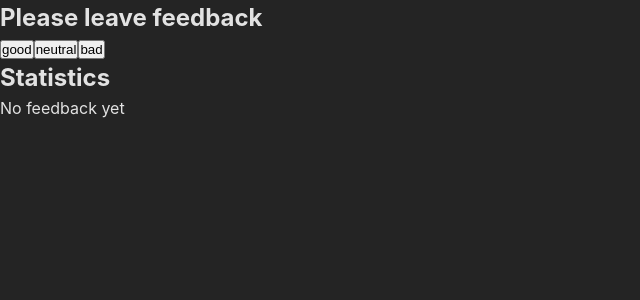
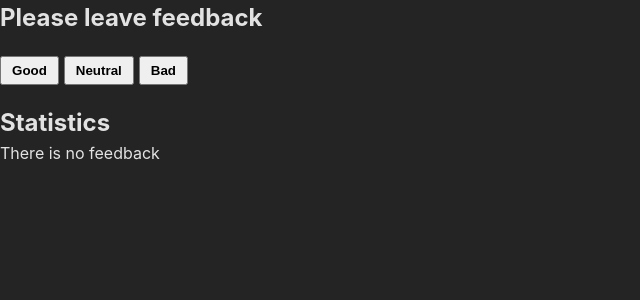
Before and after one commit to DorianDevUA/goit-react-hw-04-phonebook, a React (Vite) app: page / in a window 1280 px wide. Shown: the top 300 px of the page, without its empty margins (0-640 px from the left). Built offline with nearby package versions, Linux system fonts and the light colour scheme.

Commit message:
finished homework-02 task-01

```diff
--- a/src/components/App/App.jsx
+++ b/src/components/App/App.jsx
@@ -12,46 +12,42 @@ export class App extends Component {
   };
 
   updateFeedback = feedbackType => {
-    console.log(feedbackType);
     this.setState({ [feedbackType]: this.state[feedbackType] + 1 });
   };
 
-  resetFeedback = () => {
-    this.setState({
-      good: 0,
-      neutral: 0,
-      bad: 0,
-    });
+  getFeedbackTypes = () => {
+    return Object.keys(this.state);
   };
 
   countTotalFeedback = () => {
     const { good, neutral, bad } = this.state;
     return good + neutral + bad;
+    // return Object.values(this.state).reduce((acc, feedback) => {
+    //   return acc + feedback;
+    // }, 0);
   };
 
-  countPositiveFeedbackPercentage = (good, totalFeedback) => {
+  countPositiveFeedbackPercentage = () => {
+    const { good } = this.state;
+    const totalFeedback = this.countTotalFeedback();
     return Math.round((good / totalFeedback) * 100);
   };
 
   render() {
     const { good, neutral, bad } = this.state;
-    const options = ['good', 'neutral', 'bad'];
+    const options = this.getFeedbackTypes();
     const totalFeedback = this.countTotalFeedback();
-    const positivePercentage = this.countPositiveFeedbackPercentage(
-      good,
-      totalFeedback,
-    );
+    const positivePercentage = this.countPositiveFeedbackPercentage();
 
     return (
       <>
         <Section title={'Please leave feedback'}>
           <FeedbackOptions
             options={options}
-          totalFeedback={totalFeedback}
             onLeaveFeedback={this.updateFeedback}
-          onResetFeedback={this.resetFeedback}
           />
         </Section>
+
         <Section title={'Statistics'}>
           {totalFeedback ? (
             <Statistics
@@ -62,22 +58,10 @@ export class App extends Component {
               positivePercentage={positivePercentage}
             />
           ) : (
-          <Notification />
+            <Notification message={'There is no feedback'} />
           )}
         </Section>
       </>
     );
   }
 }
-
-//! |Комбінації клавіш VSCode
-// |-----------------------------------
-// |Ctrl + P
-// |Пошук файлів у проєкті
-// |-----------------------------------
-// |Ctrl + B
-// |Відкриття/Закриття Primary Side Bar (Explorer | Файл менеджер)
-// |-----------------------------------
-// |Ctrl + `
-// |Відкриття/Закриття Terminal
-// |-----------------------------------
--- a/src/components/FeedbackOptions/FeedbackOptions.jsx
+++ b/src/components/FeedbackOptions/FeedbackOptions.jsx
@@ -1,21 +1,17 @@
-export function FeedbackOptions({
-  options,
-  totalFeedback,
-  onLeaveFeedback,
-  onResetFeedback,
-}) {
+import { FeedbackBtn, Feedbacks } from './FeedbackOptions.styled';
+
+export function FeedbackOptions({ options, onLeaveFeedback }) {
   return (
-    <>
+    <Feedbacks>
       {options.map(prop => (
-        <button key={prop} type="submit" onClick={() => onLeaveFeedback(prop)}>
+        <FeedbackBtn
+          key={prop}
+          type="submit"
+          onClick={() => onLeaveFeedback(prop)}
+        >
           {prop}
-        </button>
+        </FeedbackBtn>
       ))}
-      {totalFeedback > 0 && (
-        <button type="submit" onClick={onResetFeedback}>
-          Reset
-        </button>
-      )}
-    </>
+    </Feedbacks>
   );
 }
--- a/src/components/FeedbackOptions/FeedbackOptions.styled.jsx
+++ b/src/components/FeedbackOptions/FeedbackOptions.styled.jsx
@@ -0,0 +1,17 @@
+import styled from "styled-components";
+
+export const Feedbacks = styled.div`
+  display: flex;
+  gap: 5px;
+  margin: 20px 0;
+`
+
+export const FeedbackBtn = styled.button`
+  padding: 5px 10px;
+  font-weight: bold;
+  cursor: pointer;
+
+  &::first-letter {
+    text-transform: uppercase;
+  }
+`
--- a/src/components/Notification/Notification.jsx
+++ b/src/components/Notification/Notification.jsx
@@ -1,5 +1,5 @@
-export function Notification() {
+export function Notification({message}) {
   return (
-    <p>No feedback yet</p>
+    <p>{message}</p>
   )
 }
--- a/src/main.jsx
+++ b/src/main.jsx
@@ -1,6 +1,6 @@
 import React from 'react';
 import ReactDOM from 'react-dom/client';
-import { ThemeProvider } from '@emotion/react';
+import { ThemeProvider } from 'styled-components';
 import { theme } from './constants';
 import { App } from './components/App';
 import './index.css';
```
Lines whose indentation alone changed are shown as unchanged.
